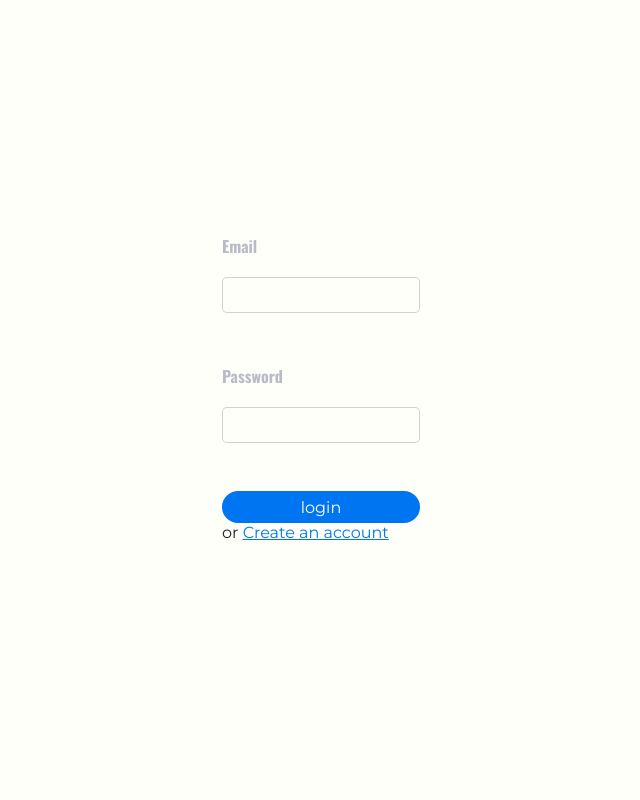
After one commit to ISsam777/dev-web, a PHP site: page /login.html in a window 1280 px wide. The commit adds this page. Shown: the whole page, without its empty margins (319-959 px from the left). Run offline with PHP 8.4, Linux system fonts and the light colour scheme.

Commit message:
edit login

```diff
--- a/about.html
+++ b/about.html
@@ -20,7 +20,7 @@
             <a href="about.html">about us</a>
           </li>
           <li>
-            <a href="sign.html">sign_in</a>
+            <a href="login.html">login</a>
           </li>
         </ul>
       </div>
--- a/css/main.css
+++ b/css/main.css
@@ -1,14 +1,17 @@
+/*fonts and colors*/
 @import url("https://fonts.googleapis.com/css2?family=Montserrat:ital,wght@0,100..900;1,100..900&family=Oswald:wght@200..700&display=swap");
 :root {
-  --background: #fffffa;
-  --links: #0075f2;
-  --text: #1f2232;
+  --background: hsl(60, 100%, 99.02%);
+  --links: hsl(210.99, 100%, 47.45%);
+  --text: hsl(230.53, 23.46%, 15.88%);
+  --gray: hsl(230.53, 10%, 75%);
 }
 * {
   margin: 0;
   font-family: "Montserrat", serif;
   font-size: 16px;
 }
+/*********************/
 body {
   background-color: var(--background);
   color: var(--text);
@@ -17,6 +20,7 @@ h1 {
   font-size: 1.3rem;
   font-family: "Oswald", serif;
 }
+/*nav bar*/
 nav {
   display: flex;
   flex-direction: row;
@@ -45,7 +49,7 @@ ul {
   list-style: none;
 }
 
-a {
+ul a {
   text-decoration: none;
   color: var(--background);
 }
@@ -55,3 +59,53 @@ a:hover {
   transition: 0.5s;
   color: var(--links);
 }
+/***************************/
+
+/*login page*/
+form {
+  display: flex;
+  flex-direction: column;
+  align-items: center;
+  justify-content: center;
+  height: 100vh;
+}
+fieldset {
+  display: flex;
+  flex-direction: column;
+  border: none;
+  height: 50%;
+  margin: 20% 0;
+}
+label {
+  font-family: "Oswald", serif;
+  font-weight: 900;
+  color: var(--gray);
+}
+input {
+  height: 2rem;
+  border-radius: 5px;
+  background-color: var(--background);
+  border: 1px solid #001f2232;
+  font-family: "Montserrat", serif;
+  margin-bottom: 2rem;
+}
+button {
+  height: 2rem;
+  background-color: var(--links);
+  color: var(--background);
+  border: solid var(--links);
+  margin-top: 1rem;
+  border-radius: 1rem;
+}
+button:hover {
+  height: 2rem;
+  background-color: var(--text);
+  color: var(--background);
+  border: 1px solid var(--text);
+  transition: 0.2s;
+}
+a {
+  color: var(--links);
+}
+
+/* ****************** */
--- a/index.html
+++ b/index.html
@@ -20,7 +20,7 @@
             <a href="about.html">about us</a>
           </li>
           <li>
-            <a href="sign.html">sign_in</a>
+            <a href="login.html">Login</a>
           </li>
         </ul>
       </div>
--- /dev/null
+++ b/login.html
@@ -0,0 +1,35 @@
+<!doctype html>
+
+<html lang="en">
+  <head>
+    <meta charset="UTF-8" />
+
+    <meta name="viewport" content="width=device-width, initial-scale=1" />
+
+    <link href="css/main.css" rel="stylesheet" />
+    <title>survey form</title>
+
+    <link href="main.css" rel="stylesheet" />
+  </head>
+
+  <body>
+    <div class="bg">
+      <form id="login">
+        <fieldset>
+          <label id="email-label" for="email"> Email </label><br />
+
+          <input id="email" type="email" required />
+
+          <br />
+          <label id="password-label" for="password"> Password </label><br />
+
+          <input id="password" type="password" required />
+          <button type="submit">login</button>
+
+          <p>or <a href="sign.html">Create an account</a></p>
+          <br />
+        </fieldset>
+      </form>
+    </div>
+  </body>
+</html>
--- a/product.html
+++ b/product.html
@@ -19,7 +19,7 @@
             <a href="about.html">about us</a>
           </li>
           <li>
-            <a href="sign.html">sign_in</a>
+            <a href="login.html">login</a>
           </li>
         </ul>
       </div>
```
Also changed, not shown: sign.html (deleted, +0 -55 lines), design/Screenshot_2025-02-17-17-11-48_1920x1080.png (added).
